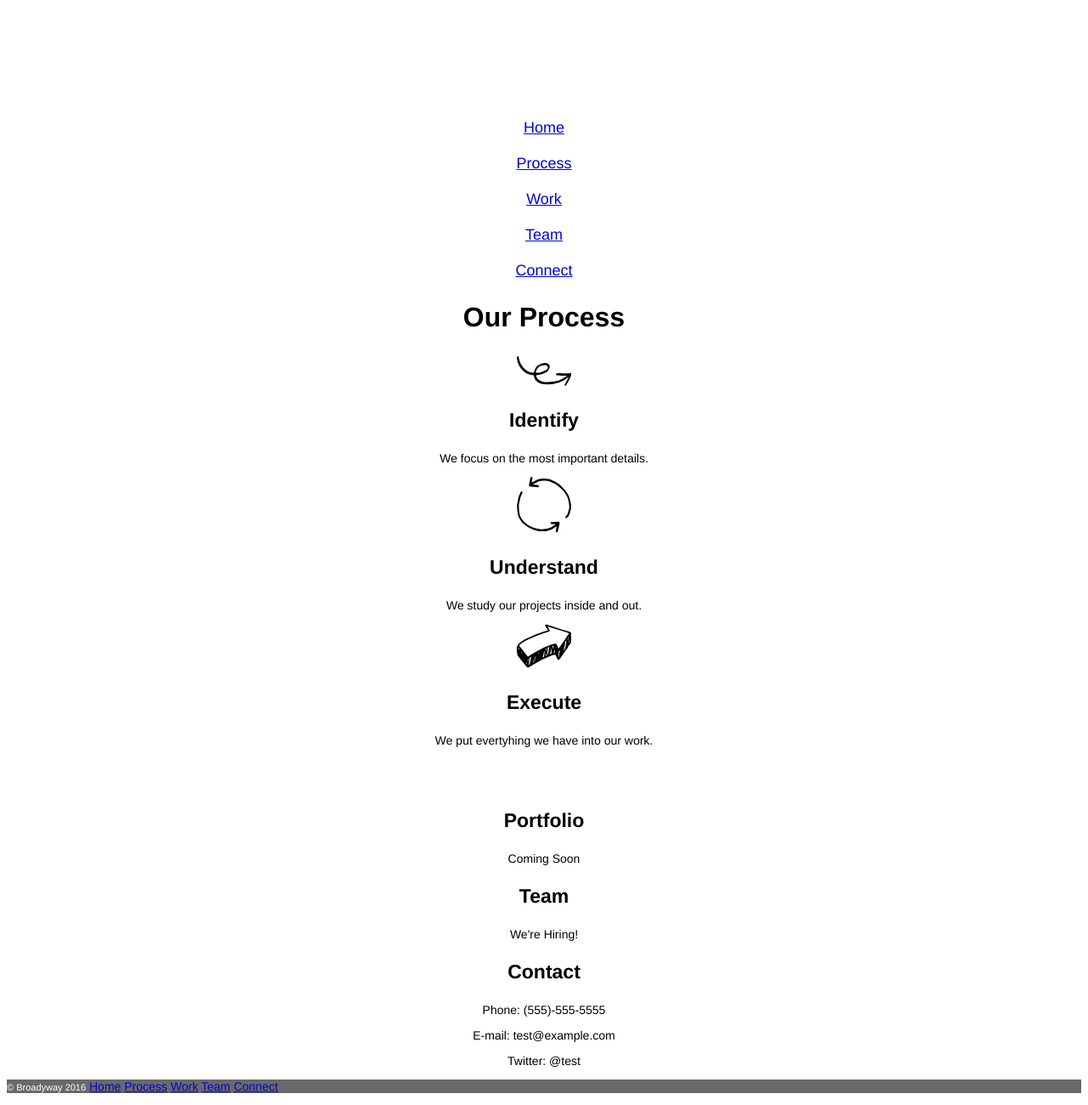
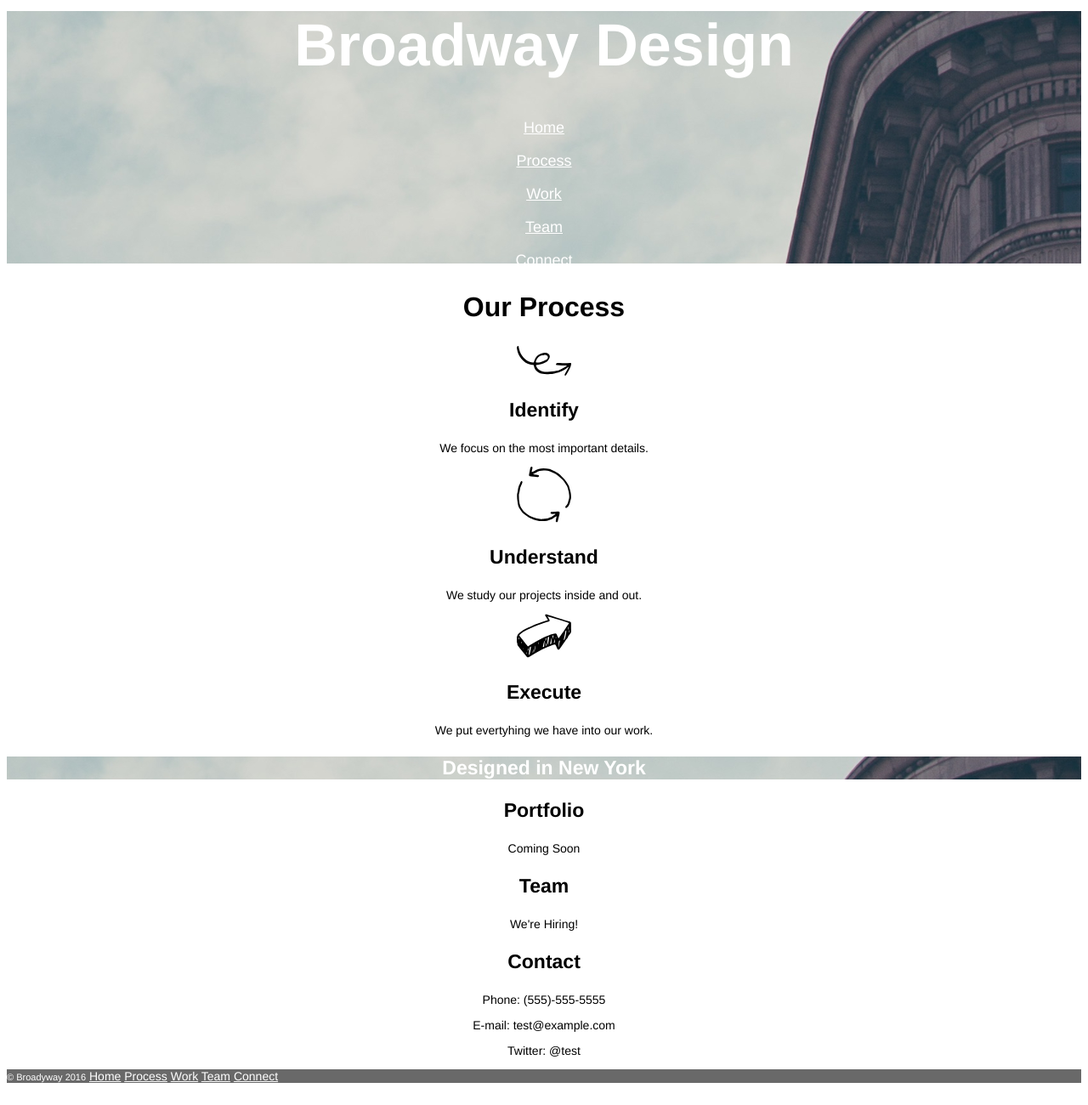
Before and after one commit to elizabethlocke/broadway, a plain HTML site: page index.html in a window 1280 px wide. Shown: the part 34-1334 px from the top of the page at 85% size. Drawn offline with Linux system fonts and the light colour scheme.

Commit message:
final css

```diff
--- a/resources/css/style.css
+++ b/resources/css/style.css
@@ -8,10 +8,10 @@ h1 {
 	color: white;
 }
 header {
-	background-image: url("images/the-flatiron-building.png");
+	background-image: url("../images/the-flatiron-building.png");
 	background-repeat: no-repeat;
 }
-nav {
+nav a:link, nav a:visited {
 	font-size: 18px;
 	color: white;
 }
@@ -28,7 +28,7 @@ p {
 }
 .banner {
 	color: white;
-	background-image: url("images/the-flatiron-building.png");
+	background-image: url("../images/the-flatiron-building.png");
 }
 .copy {
 	font-size: 11px;
@@ -38,3 +38,6 @@ footer {
 	background-color: dimgray;
 	text-align: left;
 }
+footer a {
+	color: white;
+}
```
